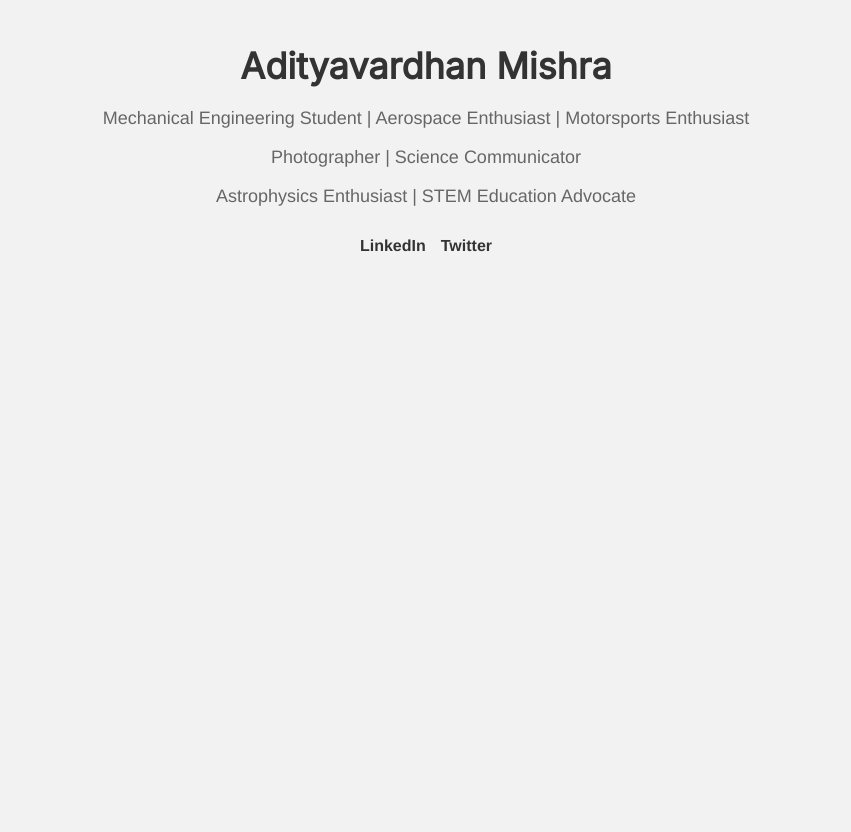
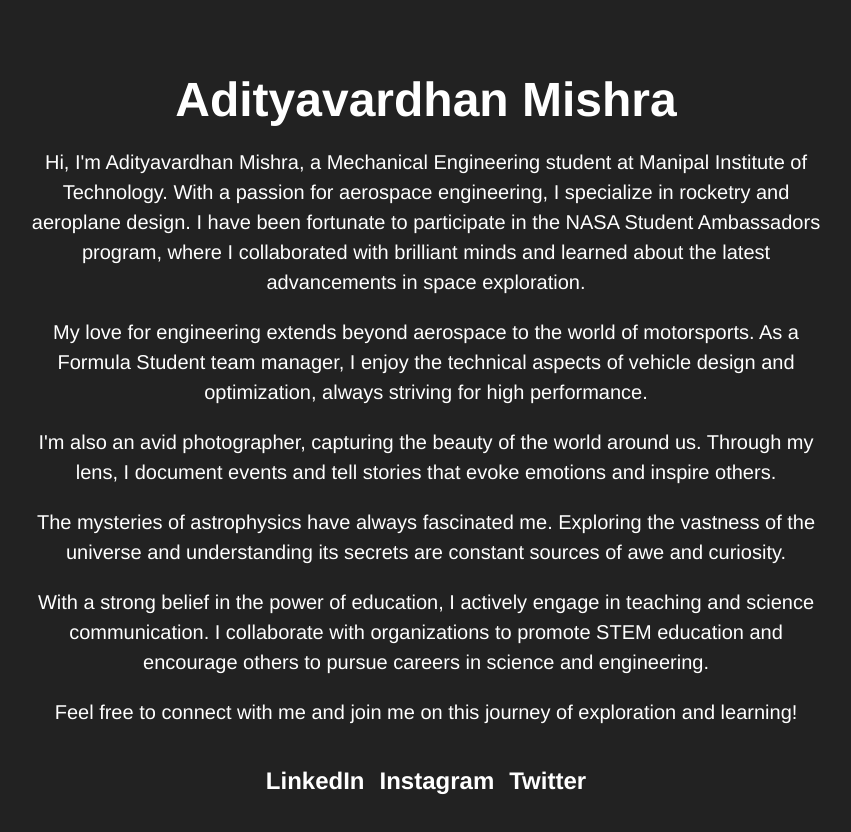
Before and after one commit to aaaaaaaaaaaavm/thiswouldbeavm, a plain HTML site: page index.html in a window 1280 px wide. Shown: the whole page, without its empty margins (214-1065 px from the left). Before the commit the page ends 800 px from the top, so only its background shows below. Drawn offline with Linux system fonts and the light colour scheme; a web font is replaced by a local one.

Commit message:
Update index.html

```diff
--- a/index.html
+++ b/index.html
@@ -3,10 +3,10 @@
 <head>
   <title>thiswouldbeavm</title>
   <link href="https://fonts.googleapis.com/css2?family=Helvetica&display=swap" rel="stylesheet">
-  <link href="https://fonts.googleapis.com/css2?family=Inter&display=swap" rel="stylesheet">
   <style>
     body {
-      background-color: #f2f2f2;
+      background-color: #222222;
+      color: #ffffff;
       font-family: 'Helvetica', sans-serif;
       margin: 0;
       padding: 0;
@@ -14,24 +14,23 @@
     .container {
       max-width: 800px;
       margin: 0 auto;
-      padding: 20px;
+      padding: 40px;
       text-align: center;
     }
     h1 {
-      font-family: 'Inter', sans-serif;
-      font-size: 36px;
-      color: #333333;
+      font-size: 48px;
+      color: #ffffff;
       margin-bottom: 20px;
     }
     p {
-      font-size: 18px;
-      color: #666666;
-      margin-bottom: 10px;
+      font-size: 20px;
+      line-height: 1.5;
+      margin-bottom: 20px;
     }
     .social-links {
       list-style: none;
       padding: 0;
-      margin-top: 30px;
+      margin-top: 40px;
       display: flex;
       justify-content: center;
       align-items: center;
@@ -43,16 +42,20 @@
       margin-right: 0;
     }
     .social-links a {
-      color: #333333;
+      color: #ffffff;
       text-decoration: none;
       font-weight: bold;
+      font-size: 24px;
     }
     @media only screen and (max-width: 600px) {
       h1 {
-        font-size: 28px;
+        font-size: 36px;
       }
       p {
-        font-size: 16px;
+        font-size: 18px;
+      }
+      .container {
+        padding: 20px;
       }
     }
   </style>
@@ -60,13 +63,15 @@
 <body>
   <div class="container">
     <h1>Adityavardhan Mishra</h1>
-    <p>Mechanical Engineering Student | Aerospace Enthusiast | Motorsports Enthusiast</p>
-    <p>Photographer | Science Communicator</p>
-    <p>Astrophysics Enthusiast | STEM Education Advocate</p>
+    <p>Hi, I'm Adityavardhan Mishra, a Mechanical Engineering student at Manipal Institute of Technology. With a passion for aerospace engineering, I specialize in rocketry and aeroplane design. I have been fortunate to participate in the NASA Student Ambassadors program, where I collaborated with brilliant minds and learned about the latest advancements in space exploration.</p>
+    <p>My love for engineering extends beyond aerospace to the world of motorsports. As a Formula Student team manager, I enjoy the technical aspects of vehicle design and optimization, always striving for high performance.</p>
+    <p>I'm also an avid photographer, capturing the beauty of the world around us. Through my lens, I document events and tell stories that evoke emotions and inspire others.</p>
+    <p>The mysteries of astrophysics have always fascinated me. Exploring the vastness of the universe and understanding its secrets are constant sources of awe and curiosity.</p>
+    <p>With a strong belief in the power of education, I actively engage in teaching and science communication. I collaborate with organizations to promote STEM education and encourage others to pursue careers in science and engineering.</p>
+    <p>Feel free to connect with me and join me on this journey of exploration and learning!</p>
     <ul class="social-links">
       <li><a href="https://linkedin.com/in/adityavardhanmishra">LinkedIn</a></li>
+      <li><a href="https://www.instagram.com/aaaaaaaaaaaavm/">Instagram</a></li>
       <li><a href="https://twitter.com/aaaaaaaaaaaavm">Twitter</a></li>
     </ul>
   </div>
-</body>
-</html>
```
